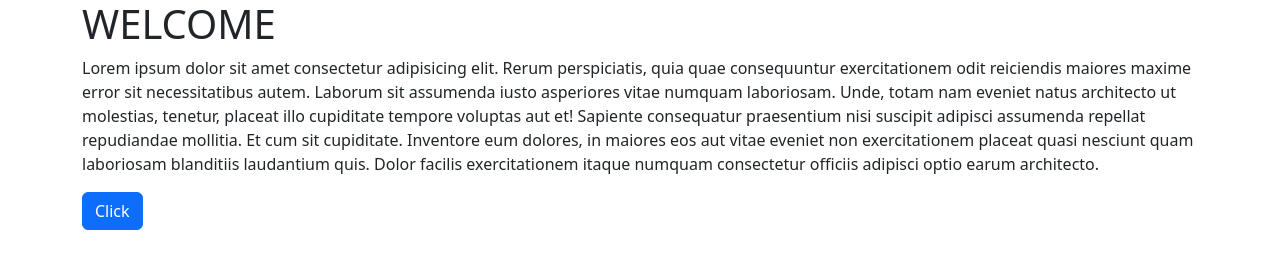
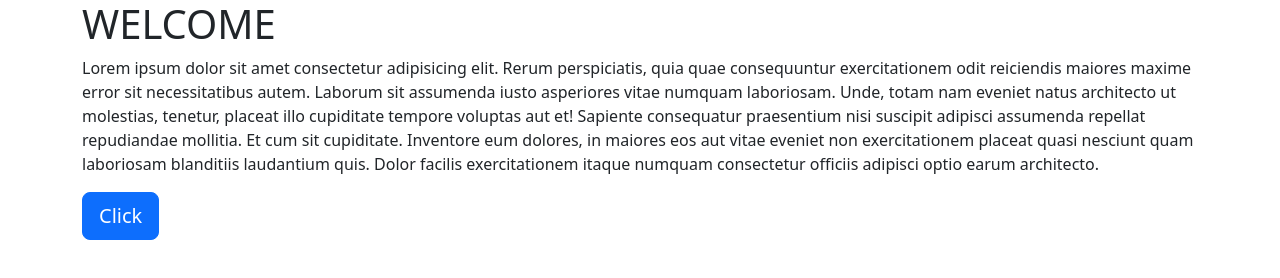
Before and after one commit to MeydhiXploit/my-portofolio, a plain HTML site: page index.html in a window 1280 px wide. Drawn offline with nearby package versions, Linux system fonts and the light colour scheme.

Commit message:
i added button large

```diff
--- a/index.html
+++ b/index.html
@@ -13,7 +13,7 @@
         Unde, totam nam eveniet natus architecto ut molestias, tenetur, placeat illo cupiditate tempore voluptas aut et! Sapiente consequatur praesentium nisi suscipit adipisci assumenda repellat repudiandae mollitia. Et cum sit cupiditate.
         Inventore eum dolores, in maiores eos aut vitae eveniet non exercitationem placeat quasi nesciunt quam laboriosam blanditiis laudantium quis. Dolor facilis exercitationem itaque numquam consectetur officiis adipisci optio earum architecto.</p>
         <div>
-            <button type="button" class="btn btn-primary text-white">Click</button>
+            <button type="button" class="btn btn-primary text-white btn-lg">Click</button>
         </div>
     </div>
      <script src="https://cdn.jsdelivr.net/npm/@popperjs/core@2.11.8/dist/umd/popper.min.js" integrity="sha384-I7E8VVD/ismYTF4hNIPjVp/Zjvgyol6VFvRkX/vR+Vc4jQkC+hVqc2pM8ODewa9r" crossorigin="anonymous"></script>
```
